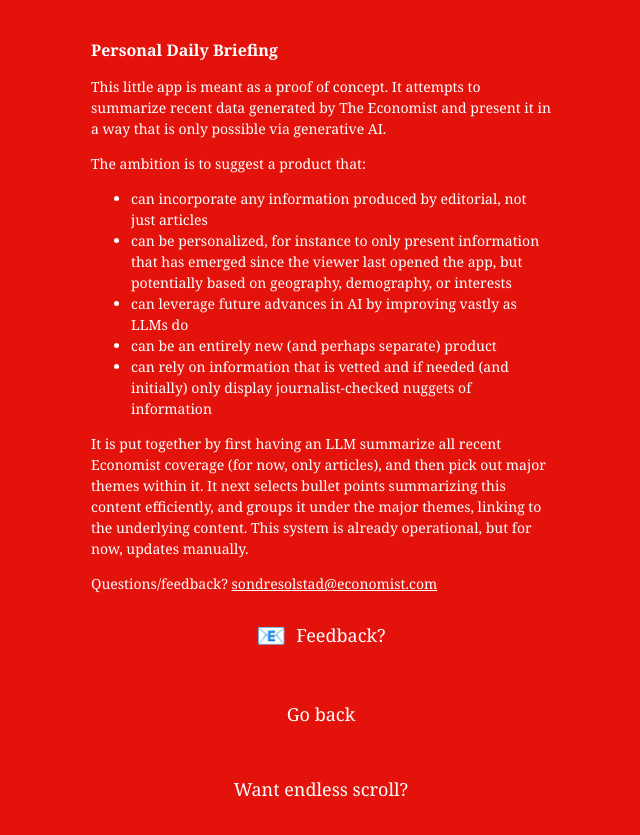
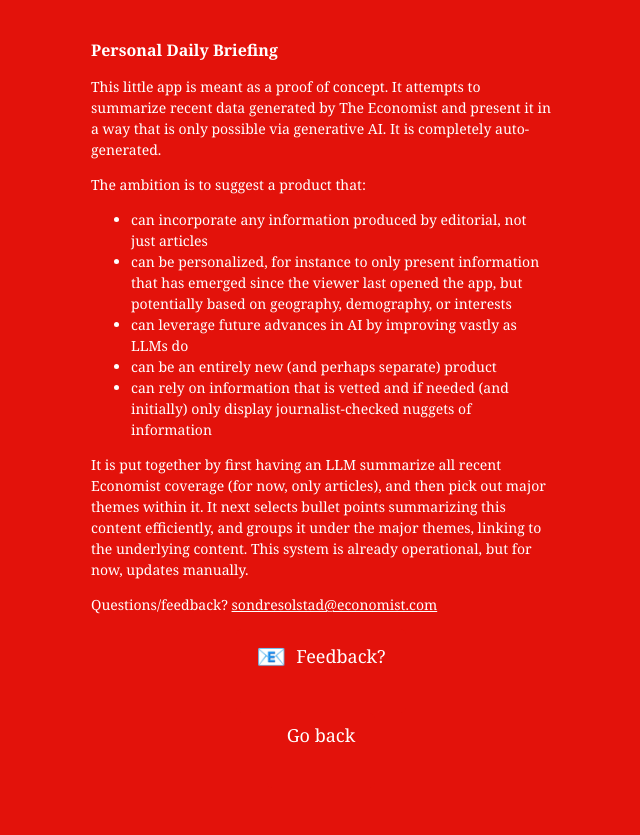
Before and after one commit to sondreus/test-htmls, a plain HTML site: page info.html in a window 1280 px wide. Shown: the part 173-1008 px from the top of the page, without its empty margins (319-959 px from the left). After the commit the page ends 981 px from the top, so only its background shows below. Drawn offline with Linux system fonts and the light colour scheme.

Commit message:
Update info.html

```diff
--- a/info.html
+++ b/info.html
@@ -13,7 +13,7 @@
   <div class="section" data-index="none">
     <div style="color: white; font-size: 14px; line-height: 1.5; ">
       <h2 style="font-size: 16px; margin-top: 0;">Personal Daily Briefing</h2>
-      <p>This little app is meant as a proof of concept. It attempts to summarize recent data generated by The Economist and present it in a way that is only possible via generative AI.</p>
+      <p>This little app is meant as a proof of concept. It attempts to summarize recent data generated by The Economist and present it in a way that is only possible via generative AI. It is completely auto-generated.</p>
       <p>The ambition is to suggest a product that:</p>
       <ul style="margin: 10px 0;">
         <li>can incorporate any information produced by editorial, not just articles</li>
@@ -32,9 +32,6 @@
     </a>
     <a href="index.html" class="button">
       Go back
-    </a>
-    <a href="endless_scroll.html" class="button">
-      Want endless scroll?
     </a>
   </div>
 
```
